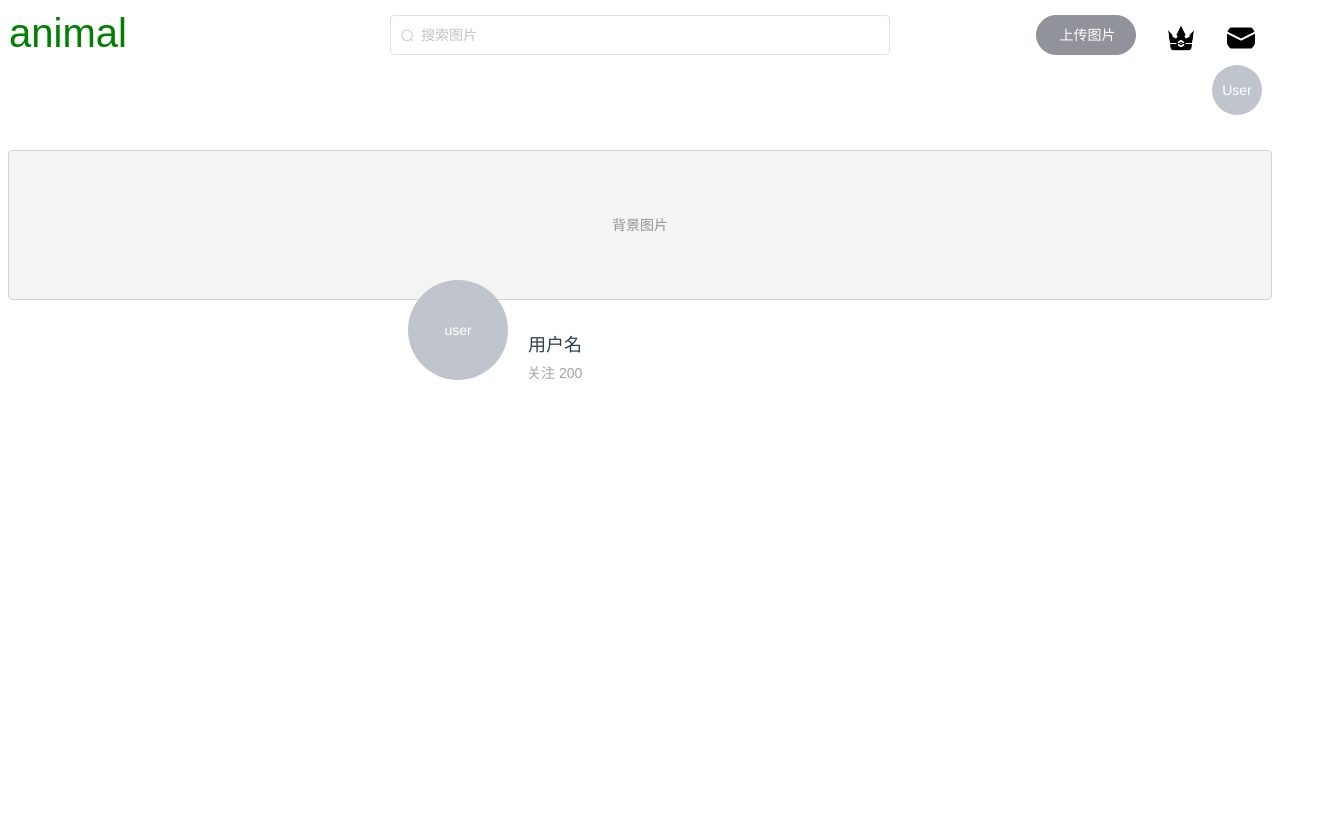
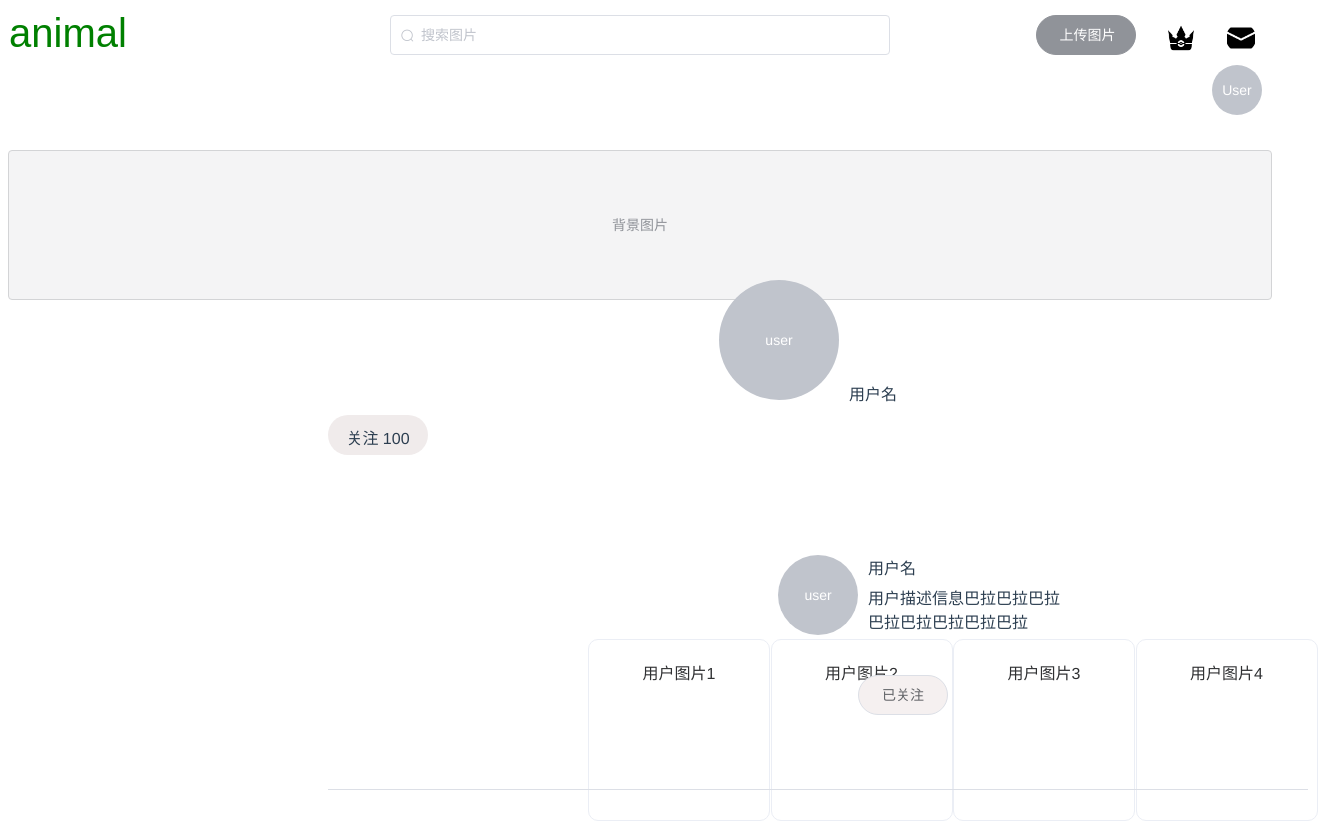
Before and after one commit to VIP-bear/animal-vue, a Vue app: page /users/1/following in a window 1280 px wide. Shown: the top 822 px of the page, 1318 px wide, since content can reach past the window. Before the commit the page ends 800 px from the top, so only its background shows below. Built offline with nearby package versions, Linux system fonts and the light colour scheme.

Commit message:
完成用户信息和用户关注界面

```diff
--- /dev/null
+++ b/src/pages/Following.vue
@@ -0,0 +1,108 @@
+<template>
+  <div>
+    <Header></Header>
+    <el-button class="bg-image" type="info" plain>背景图片</el-button>
+    <div class="main-msg">
+      <div class="user-msg">
+        <el-avatar :size="120" class="user-header"> user </el-avatar>
+        <span class="user-name">用户名</span>
+        <div class="attention-num">关注 100</div>
+        <div class="attention-usr-msg" v-for="index in userNum" :key="index">
+          <el-avatar :size="80"> user </el-avatar>
+          <span style="position: absolute; margin-left: 10px;">用户名</span>
+          <span class="user-desc">用户描述信息巴拉巴拉巴拉巴拉巴拉巴拉巴拉巴拉</span>
+          <el-button class="user-attention" round>已关注</el-button>
+          <div class="user-images">
+            <el-col :span="6" v-for="o in 4" :key="o">
+              <el-card shadow="hover" class="img-card">
+                用户图片{{o}}
+              </el-card>
+              <span>图片标题</span>
+            </el-col>
+          </div>
+          <div style="margin-top:150px;">
+            <el-divider></el-divider>
+          </div>
+        </div>
+        <el-button class="load-image" type="info" round @click="userNum+=10">加载更多</el-button>
+      </div>
+    </div>
+  </div>
+</template>
+
+<script>
+import Header from '../components/Header.vue'
+export default {
+  components: { Header },
+  name: 'Following',
+  data () {
+    return {
+      msg: 'animal',
+      userNum: 10
+    }
+  }
+}
+</script>
+
+<style scoped>
+.bg-image {
+  height: 150px;
+  width: 100%;
+}
+.main-msg {
+  transform: translate(0%, -50%);
+  margin: 0px 300px;
+}
+.user-msg {
+  float: left;
+}
+.user-header {
+  margin-top: -20px;
+}
+.user-name {
+  position: absolulte;
+  margin-left: 10px;
+  margin-top: 10px;
+  font-size: 16px;
+}
+.attention-num {
+  background-color: rgb(240, 235, 235);
+  margin-top: 10px;
+  margin-left: 20px;
+  height: 30px;
+  border-radius: 50px;
+  padding-top: 10px;
+  width: 100px;
+}
+.attention-usr-msg {
+  margin: 100px 0px 20px 20px;
+}
+.user-desc {
+  word-break:break-all;
+  word-wrap:break-word;
+  position: absolute;
+  margin-left: 10px;
+  margin-top: 30px;
+  width: 200px;
+  text-align: left;
+}
+.user-attention {
+  position: absolute;
+  margin-top: 120px;
+  background-color: rgb(245, 240, 240);
+}
+.user-images {
+  float: right;
+  margin-left: 250px;
+}
+.img-card {
+  border-radius: 10px;
+  height: 180px;
+  width: 180px;
+  margin-left: 10px;
+}
+.load-image {
+  margin: 20px 0px;
+  width: 1000px;
+}
+</style>
--- a/src/pages/User.vue
+++ b/src/pages/User.vue
@@ -4,11 +4,19 @@
     <el-button class="bg-image" type="info" plain>背景图片</el-button>
     <div class="main-msg">
       <div class="user-msg">
-        <el-avatar :size="100" class="user-header"> user </el-avatar>
+        <el-avatar :size="120" class="user-header"> user </el-avatar>
         <span class="user-name">用户名</span>
-        <el-button class="user-attention" type="text">关注 200</el-button>
-        <div>
+        <el-button class="user-attention" type="text" @click="following">关注 200</el-button>
+        <div style="font-size:16px;margin-top:10px;">用户描述信息</div>
+        <div class="image-title">作品</div>
+        <div class="user-image">
+          <el-col :span="4" v-for="o in imageNum" :key="o" style="margin-top:40px;margin-right:20px;">
+            <el-card :body-style="{ padding: '80px' }" shadow="hover" class="img-card">
+              用户图片{{o}}
+            </el-card>
+          </el-col>
         </div>
+        <el-button class="load-image" type="info" round @click="imageNum+=3">加载更多</el-button>
       </div>
     </div>
   </div>
@@ -21,7 +29,14 @@ export default {
   name: 'User',
   data () {
     return {
-      msg: 'animal'
+      msg: 'animal',
+      imageNum: 6
+    }
+  },
+  methods: {
+    following () {
+      let id = this.$route.params.id
+      this.$router.push({path: id + '/following'})
     }
   }
 }
@@ -34,7 +49,7 @@ export default {
 }
 .main-msg {
   transform: translate(0%, -50%);
-  margin: 0px 400px;
+  margin: 0px 300px;
 }
 .user-msg {
   float: left;
@@ -56,7 +71,20 @@ export default {
   color: rgb(168, 163, 163);
 }
 .image-title {
-  position: absolute;
-  float: left;
+  margin-top: 100px;
+  text-align: left;
+  font-size: 20px;
+  font-weight: bold;
+}
+.img-card {
+  border-radius: 10px;
+  height: 220px;
+  width: 220px;
+  margin-right: 10px;
+  margin-left: 10px;
+}
+.load-image {
+  margin: 50px 0px 20px -100px;
+  width: 1200px;
 }
 </style>
--- a/src/router/index.js
+++ b/src/router/index.js
@@ -6,6 +6,7 @@ import Registor from '@/pages/Registor.vue'
 import Home from '@/pages/Home.vue'
 import ArtWork from '@/pages/ArtWork.vue'
 import User from '@/pages/User.vue'
+import Following from '@/pages/Following.vue'
 
 Vue.use(Router)
 
@@ -34,14 +35,19 @@ export default new Router({
       component: Home
     },
     {
-      path: '/artworks/*',
+      path: '/artworks/:id',
       name: 'ArtWork',
       component: ArtWork
     },
     {
-      path: '/users/*',
+      path: '/users/:id',
       name: 'User',
       component: User
+    },
+    {
+      path: '/users/:id/following',
+      name: 'Following',
+      component: Following
     }
   ]
 })
```
